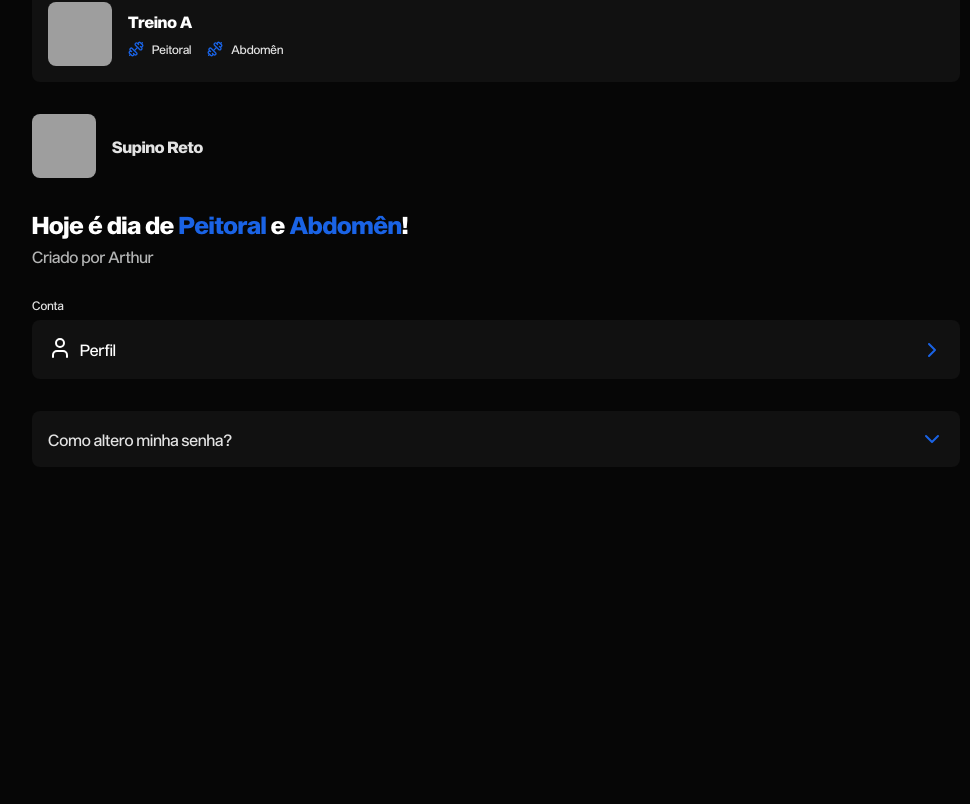
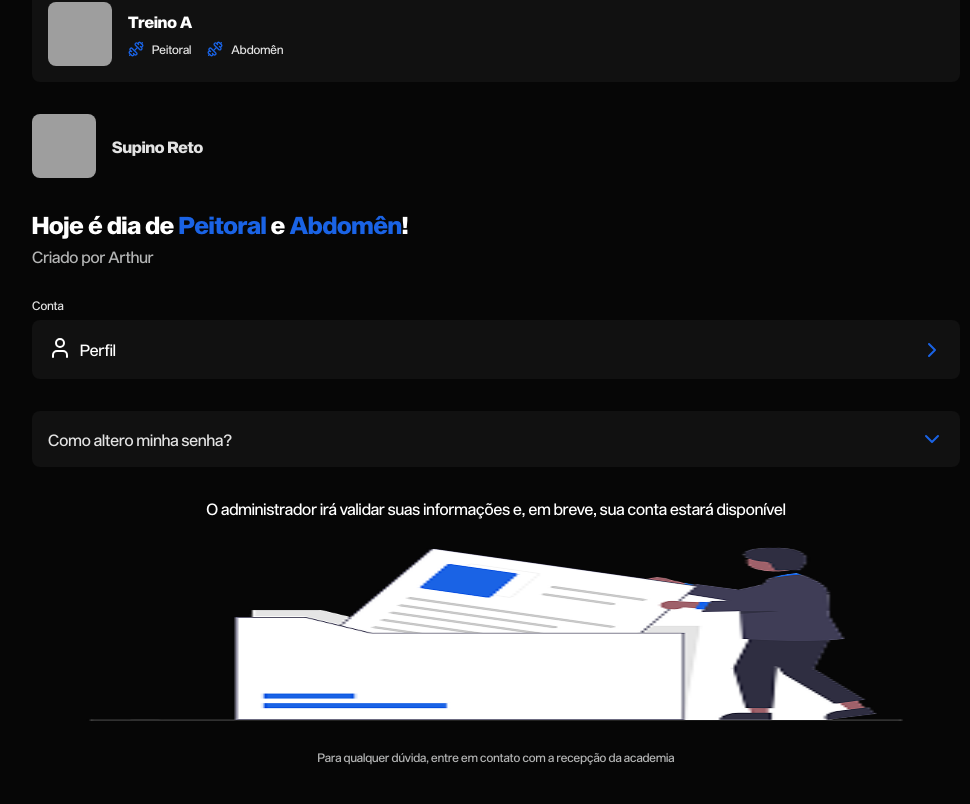
Before and after one commit to PI-CCOMP/impacto-gym, a React (Vite) app: page / in a window 1280 px wide. Shown: the part 1275-2079 px from the top of the page, without its empty margins (144-1114 px from the left). Before the commit the page ends 1838 px from the top, so only its background shows below. Built offline with nearby package versions, Linux system fonts and the light colour scheme; grey boxes are pictures that could not be loaded.

Commit message:
feat: add EmptyResultsCard component

```diff
--- a/src/App.tsx
+++ b/src/App.tsx
@@ -24,6 +24,8 @@ import { TrainingHeader } from "./components/TrainingHeader";
 import { MenuItem } from "./components/MenuItem";
 import { User } from "lucide-react";
 import { FaqItem } from "./components/FaqItem";
+import { EmptyResultsCard } from "./components/EmptyResultsCard";
+import noDataImg from "./assets/img/no-data.png";
 
 function App() {
   return (
@@ -79,6 +81,14 @@ function App() {
           faqTitle="Como altero minha senha?"
           faqDescription="Você pode alterar sua senha a qualquer momento. Basta acessar as configurações > perfil > alterar senha. Por segurança, o sistema solicitará sua senha atual antes de permitir a criação de uma nova. Suas senhas são armazenadas de forma protegida em nosso sistema."
         />
+        <EmptyResultsCard
+          title="O administrador irá validar suas informações e,
+em breve, sua conta estará disponível"
+          image={noDataImg}
+          alt="Pasta de documentos vazia"
+          description="Para qualquer dúvida, entre em contato
+com a recepção da academia"
+        />
       </Container>
       <Navbar />
     </Wrapper>
--- /dev/null
+++ b/src/components/EmptyResultsCard/index.tsx
@@ -0,0 +1,23 @@
+import styles from "./styles.module.css";
+
+type EmptyResultsCardProps = {
+  title: string;
+  image: string;
+  alt: string;
+  description: string;
+};
+
+export function EmptyResultsCard({
+  title,
+  image,
+  alt,
+  description,
+}: EmptyResultsCardProps) {
+  return (
+    <article className={styles.article}>
+      <h4 className={styles.title}>{title}</h4>
+      <img src={image} alt={alt} className={styles.img} />
+      <p className={styles.description}>{description}</p>
+    </article>
+  );
+}
--- /dev/null
+++ b/src/components/EmptyResultsCard/styles.module.css
@@ -0,0 +1,21 @@
+.article {
+  display: flex;
+  flex-direction: column;
+  align-items: center;
+  text-align: center;
+  gap: var(--size-md);
+}
+
+.title {
+  font-weight: normal;
+}
+
+.img {
+  width: 100%;
+  max-height: 20rem;
+}
+
+.description {
+  font-size: calc(var(--size-xs) + var(--size-sm));
+  color: var(--text-dark);
+}
```
Also changed, not shown: src/assets/img/no-data.png (added).
